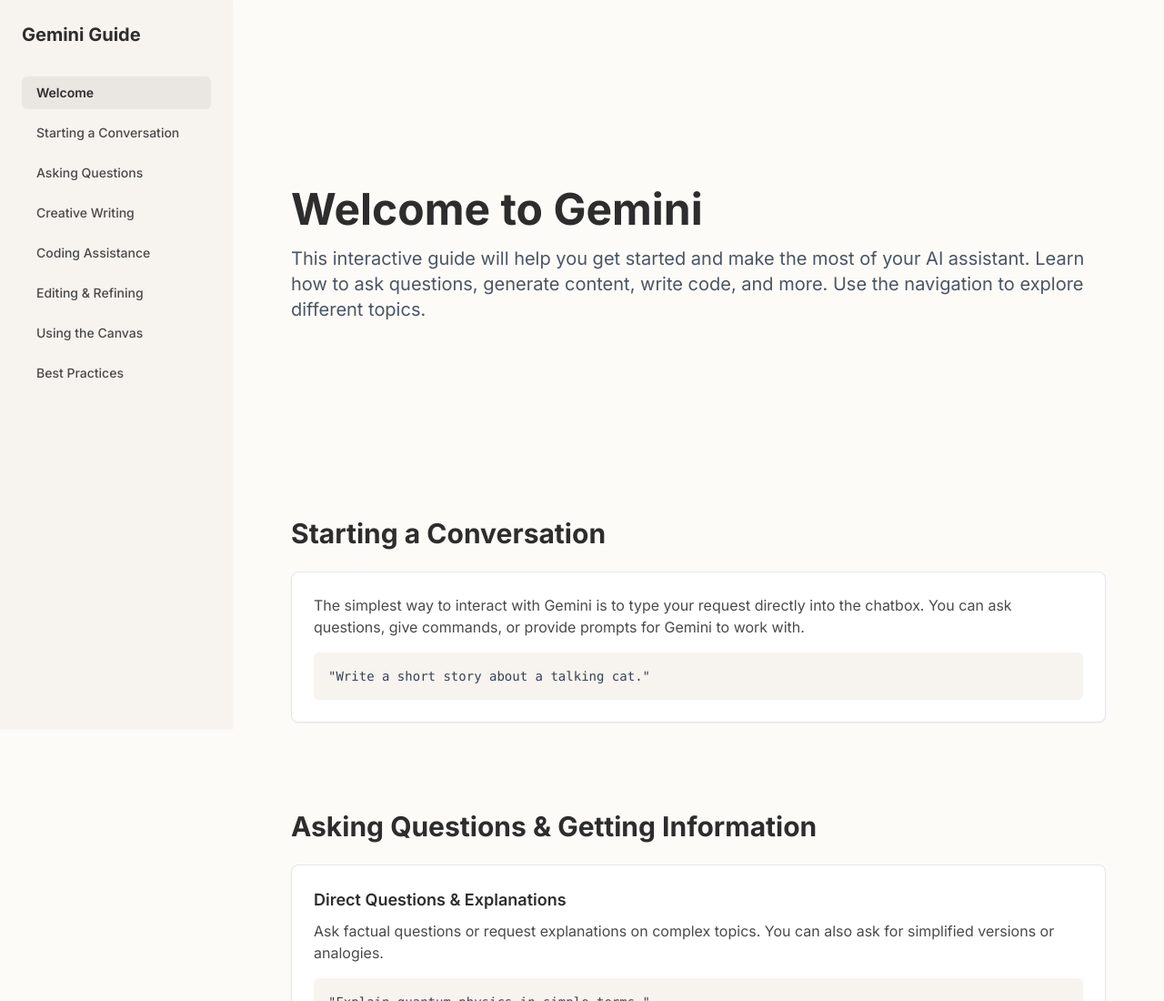
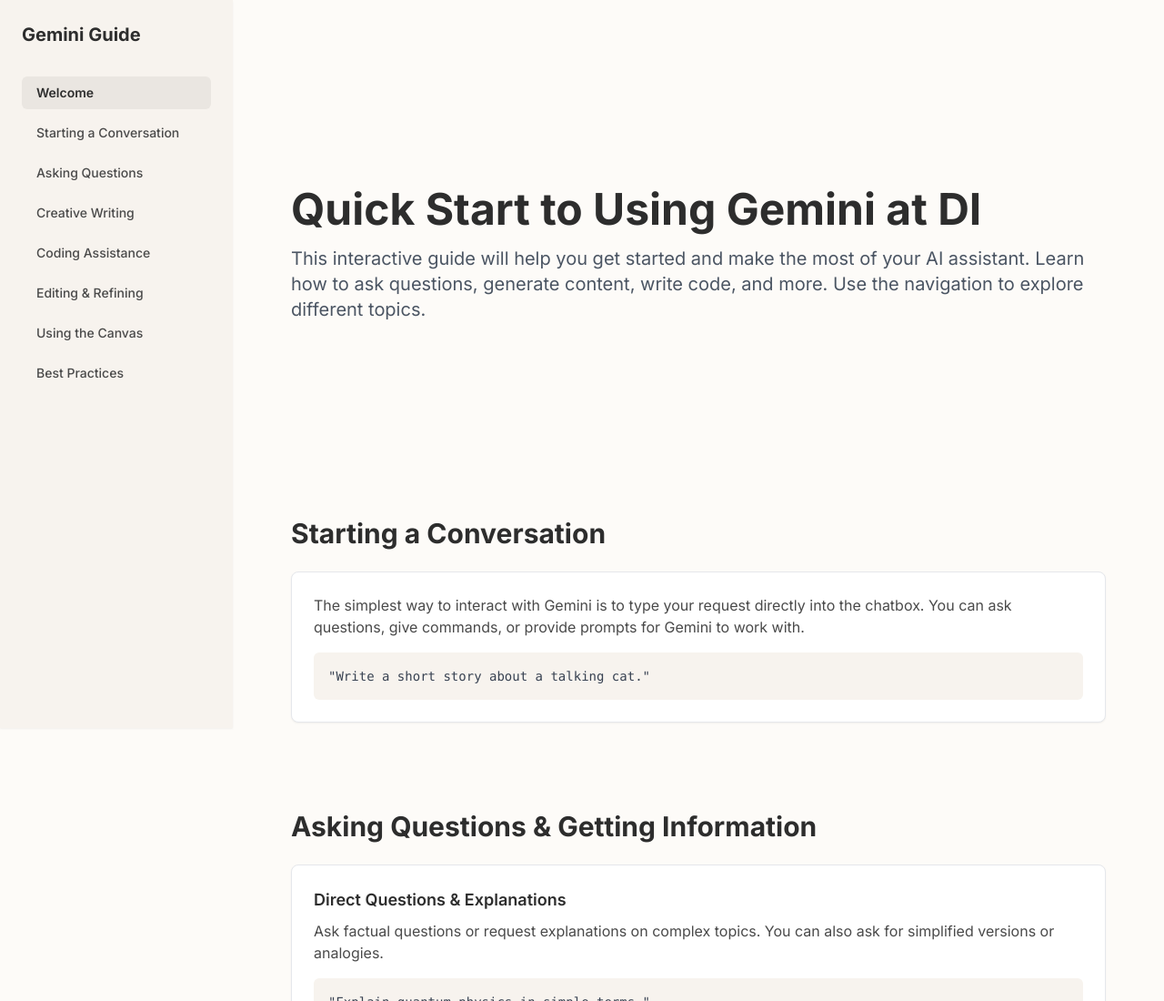
Before and after one commit to di-joe/di-joe.github.io, a plain HTML site: page index.html in a window 1280 px wide. Shown: the top 1100 px of the page at 91% size. Drawn offline with nearby package versions, Linux system fonts and the light colour scheme.

Commit message:
Update index.html

```diff
--- a/index.html
+++ b/index.html
@@ -65,7 +65,7 @@
 
                 <section id="welcome" class="content-section min-h-[60vh] flex items-center">
                     <div>
-                        <h2 class="text-4xl md:text-5xl font-bold text-[#2D2D2D] mb-4">Welcome to Gemini</h2>
+                        <h2 class="text-4xl md:text-5xl font-bold text-[#2D2D2D] mb-4">Quick Start to Using Gemini at DI</h2>
                         <p class="text-lg md:text-xl text-gray-600">This interactive guide will help you get started and make the most of your AI assistant. Learn how to ask questions, generate content, write code, and more. Use the navigation to explore different topics.</p>
                     </div>
                 </section>
```
